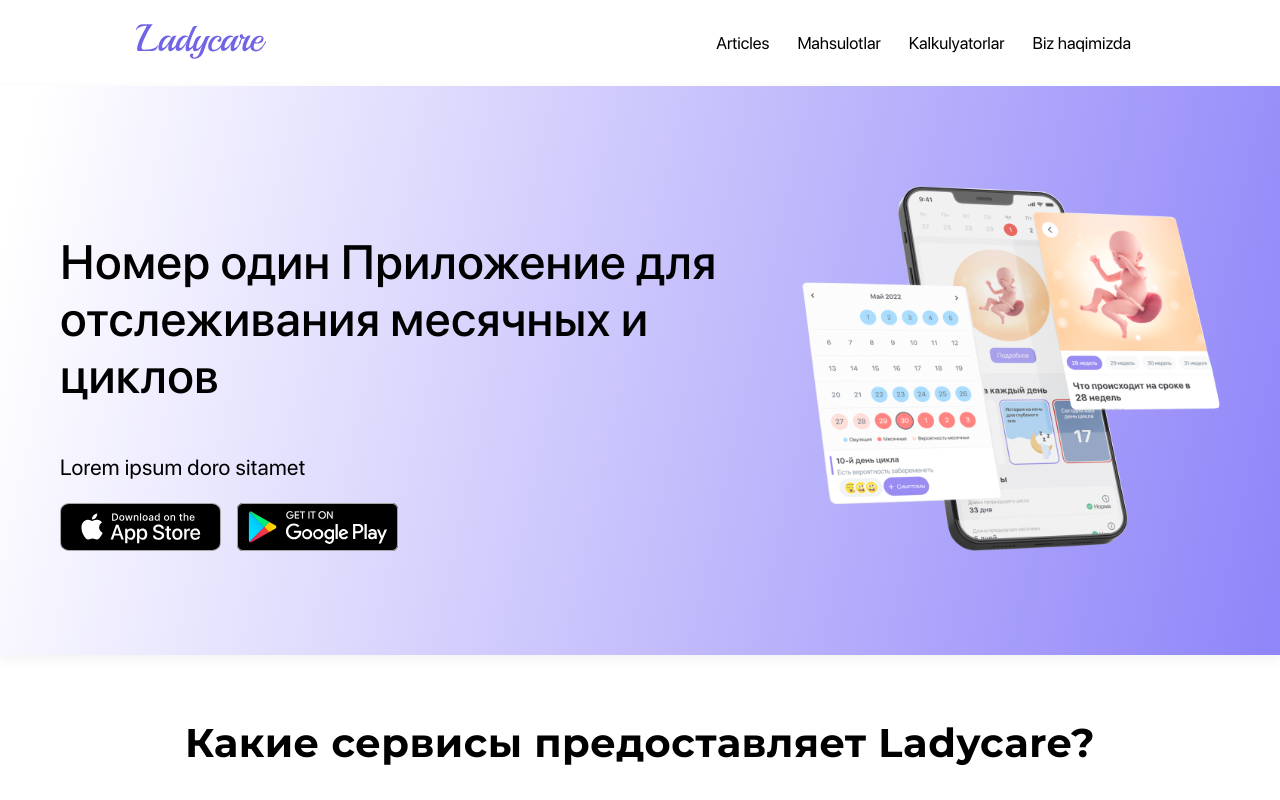
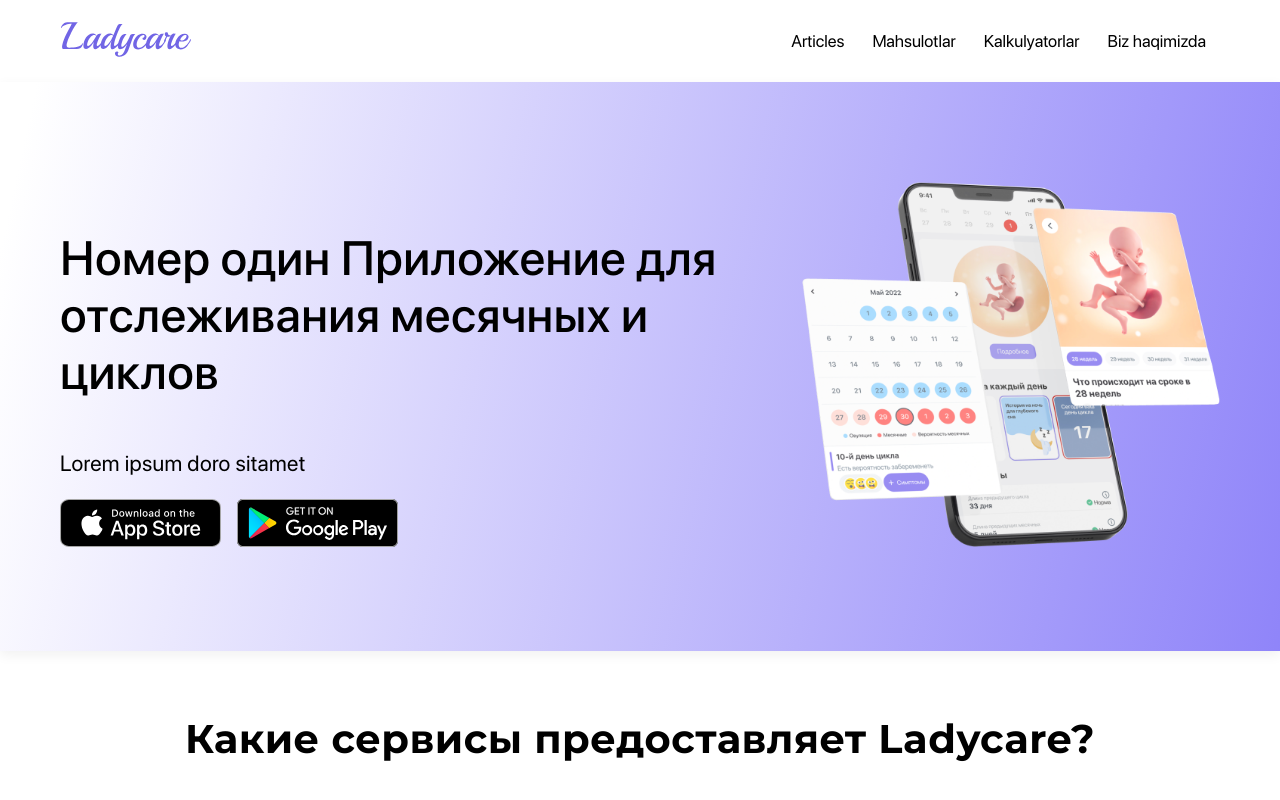
Before and after one commit to sabohat/ella-women, a Next.js app: page / in a window 1280 px wide. Shown: the top 800 px of the page. Built offline with nearby package versions, Linux system fonts and the light colour scheme.

Commit message:
fixL header padding

```diff
--- a/components/Header.js
+++ b/components/Header.js
@@ -30,6 +30,7 @@
 ]
 export default function Header() {
     return (
+        <div className='wrapper'>
             <div className={styles.header}>
                 <div>
                     <LogoIcon />
@@ -40,5 +41,6 @@
                     ))}
                 </ul>
             </div>
+        </div>
     )
 }
--- a/components/Header.module.scss
+++ b/components/Header.module.scss
@@ -1,11 +1,8 @@
 .header {
   width: 100%;
-  background: sariq;
-  padding: 2px 135px;
   display: flex;
   justify-content: space-between;
   align-items: center;
-  box-shadow: 0px 4px 12px rgba(0, 0, 0, 0.06);
 }
 
 .list {
--- a/styles/globals.scss
+++ b/styles/globals.scss
@@ -71,13 +71,13 @@
 
 .wrapper {
   max-width: 1440px;
-  margin: 0 135px;
+  padding: 0 135px;
 
   @media (max-width: 1440px) {
-    margin: 0 60px;
+    padding: 0 60px;
   }
 
   @media (max-width: 768px) {
-    margin: 0 16px;
+    padding: 0 16px;
   }
 }
```
Lines whose indentation alone changed are shown as unchanged.
